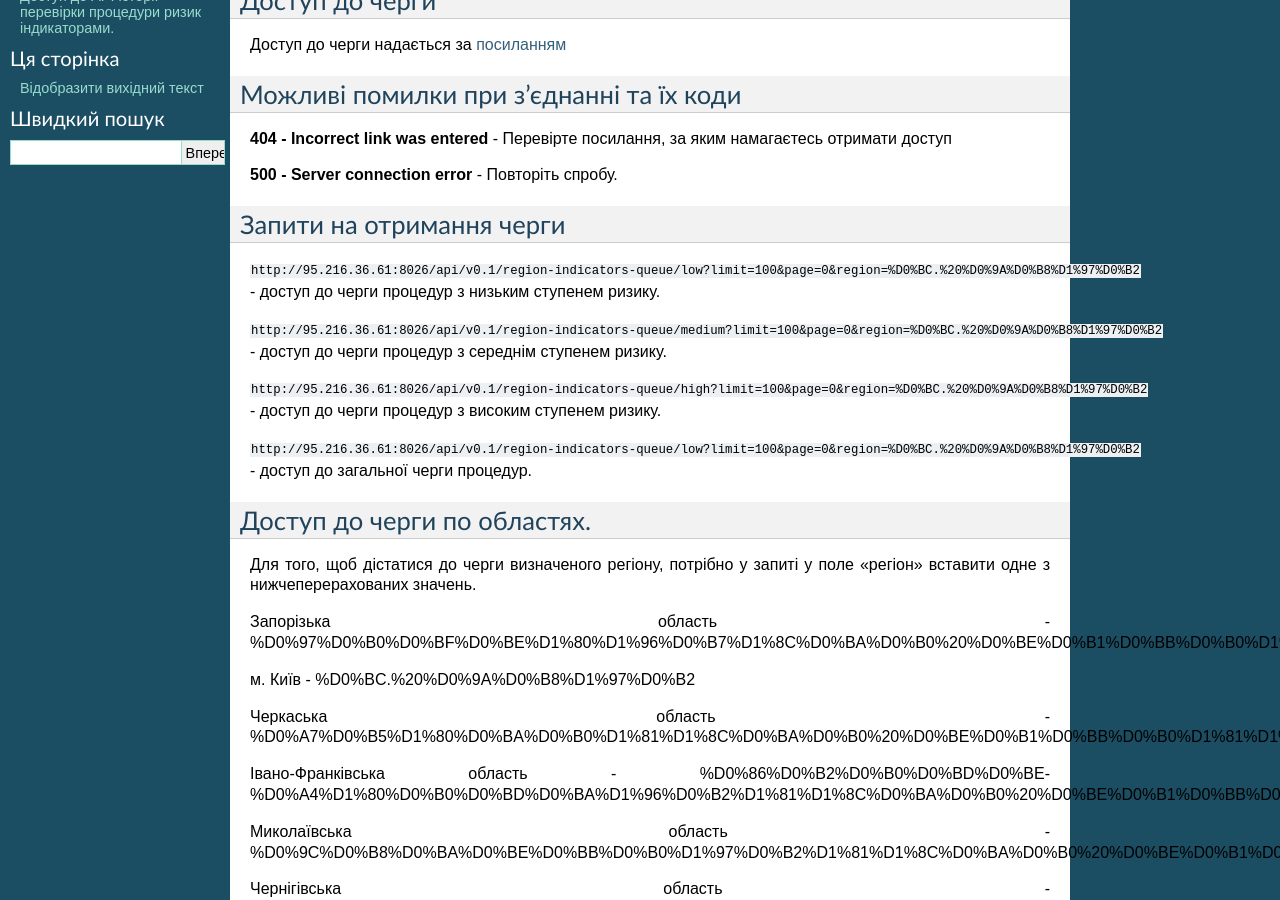
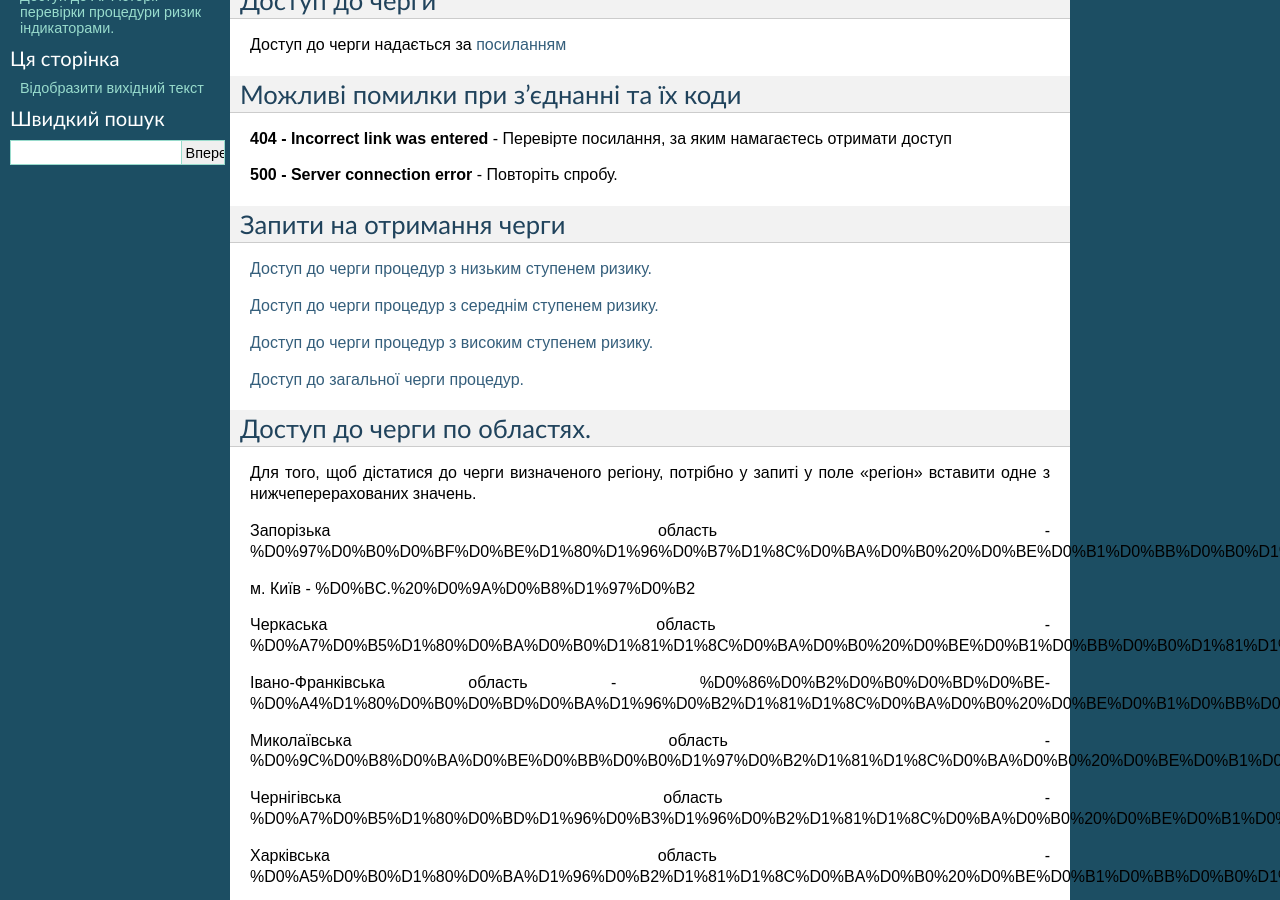
Before and after one commit to DataPathAnalytics/indicators-queue, a Sphinx documentation site: the page built from docs/api_queue.rst, in a window 1280 px wide and 900 px high, scrolled down 528 px. Built offline with Sphinx 7.4.7, drawn with Linux system fonts in a browser that asks for light colours.

Commit message:
Update api_queue.rst

```diff
--- a/docs/api_queue.rst
+++ b/docs/api_queue.rst
@@ -33,13 +33,13 @@
 Запити на отримання черги
 *************************
 
-``http://95.216.36.61:8026/api/v0.1/region-indicators-queue/low?limit=100&page=0&region=%D0%BC.%20%D0%9A%D0%B8%D1%97%D0%B2`` -  доступ до черги процедур з низьким ступенем ризику.
+`Доступ до черги процедур з низьким ступенем ризику. <http://95.216.36.61:8026/api/v0.1/region-indicators-queue/low?limit=100&page=0&region=%D0%BC.%20%D0%9A%D0%B8%D1%97%D0%B2>`_
 
-``http://95.216.36.61:8026/api/v0.1/region-indicators-queue/medium?limit=100&page=0&region=%D0%BC.%20%D0%9A%D0%B8%D1%97%D0%B2`` - доступ до черги процедур з середнім ступенем ризику.
+`Доступ до черги процедур з середнім ступенем ризику. <http://95.216.36.61:8026/api/v0.1/region-indicators-queue/medium?limit=100&page=0&region=%D0%BC.%20%D0%9A%D0%B8%D1%97%D0%B2>`_
 
-``http://95.216.36.61:8026/api/v0.1/region-indicators-queue/high?limit=100&page=0&region=%D0%BC.%20%D0%9A%D0%B8%D1%97%D0%B2`` - доступ до черги процедур з високим ступенем ризику.
+`Доступ до черги процедур з високим ступенем ризику. <http://95.216.36.61:8026/api/v0.1/region-indicators-queue/high?limit=100&page=0&region=%D0%BC.%20%D0%9A%D0%B8%D1%97%D0%B2>`_
 
-``http://95.216.36.61:8026/api/v0.1/region-indicators-queue/low?limit=100&page=0&region=%D0%BC.%20%D0%9A%D0%B8%D1%97%D0%B2`` - доступ до загальної черги процедур.
+`Доступ до загальної черги процедур. <http://95.216.36.61:8026/api/v0.1/region-indicators-queue/low?limit=100&page=0&region=%D0%BC.%20%D0%9A%D0%B8%D1%97%D0%B2>`_
 
 
 ****************************
```
